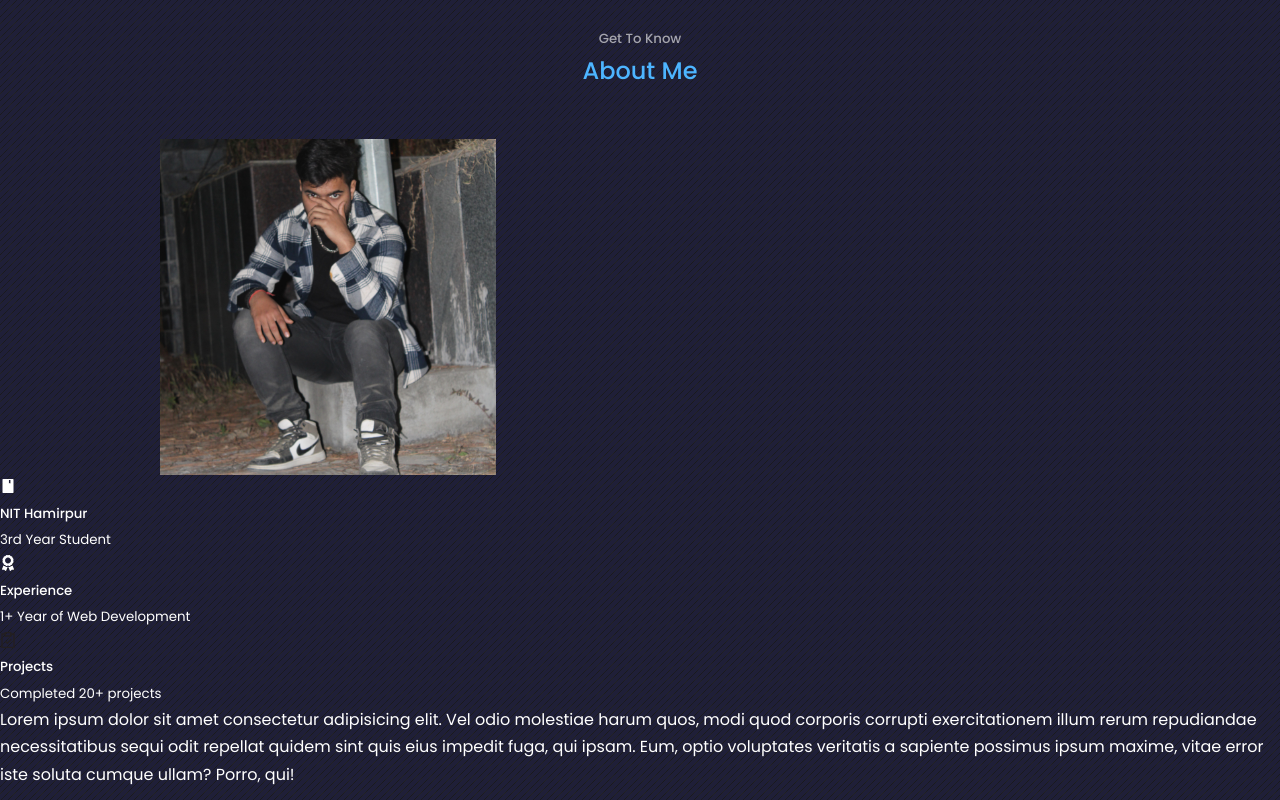
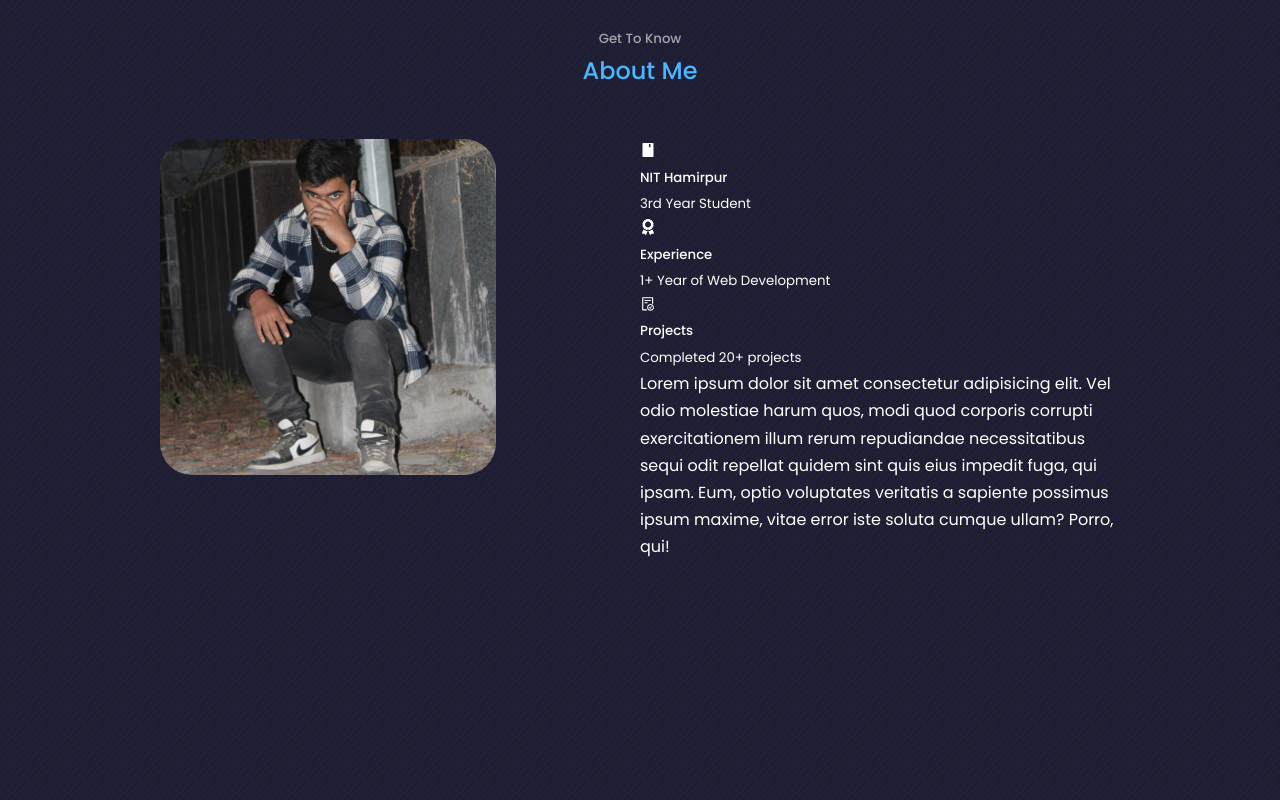
Before and after one commit to Ujjwalsharma7/Portfolio, a React (Create React App) app: page / in a window 1280 px wide. Shown: the part 900-1700 px from the top of the page. Built offline with nearby package versions, Linux system fonts and the light colour scheme.

Commit message:
added css for about image

```diff
--- a/src/components/about/About.jsx
+++ b/src/components/about/About.jsx
@@ -3,7 +3,7 @@ import './about.css'
 import me3 from '../../assets/me3.JPG'
 import {FaAward} from 'react-icons/fa'
 import {AiFillBook} from 'react-icons/ai'
-import {GrCompliance} from 'react-icons/gr'
+import {AiOutlineFileDone} from 'react-icons/ai'
 
 function About() {
   return (
@@ -17,7 +17,6 @@ function About() {
           <img src={me3}  alt=''/>
         </div>
       </div>
-    </div>
 
     <div className="about__contnet">
       <div className="about__cards">
@@ -32,12 +31,13 @@ function About() {
           <small>1+ Year of Web Development  </small>
         </article>
         <article className='about__card'>
-        <GrCompliance className='about-icon'/>
+        <AiOutlineFileDone className='about-icon'/>
           <h5>Projects</h5>
-          <small> Completed 20+ projects  </small>
+          <small> Completed 20+ projects </small>
         </article>
       </div>
       <p>Lorem ipsum dolor sit amet consectetur adipisicing elit. Vel odio molestiae harum quos, modi quod corporis corrupti exercitationem illum rerum repudiandae necessitatibus sequi odit repellat quidem sint quis eius impedit fuga, qui ipsam. Eum, optio voluptates veritatis a sapiente possimus ipsum maxime, vitae error iste soluta cumque ullam? Porro, qui!</p>
+    </div>
     </div>
      </section>
   )
--- a/src/components/about/about.css
+++ b/src/components/about/about.css
@@ -18,3 +18,8 @@
     place-items: center;
 
 }
+.about__me-image{
+    border-radius: 2rem;
+    overflow: hidden;
+    transform-origin: rotate(10deg);
+}
```
